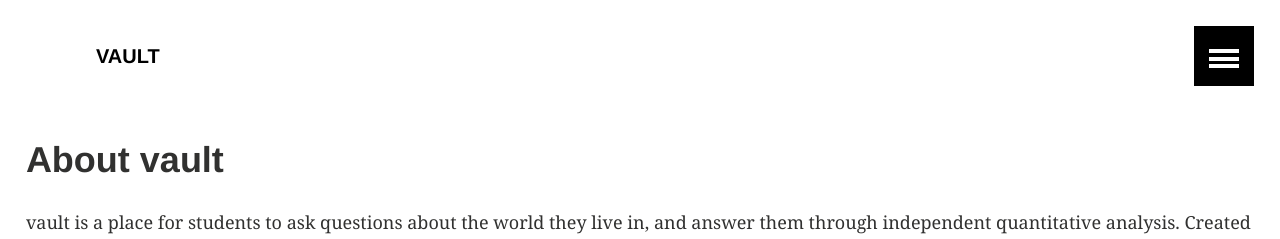
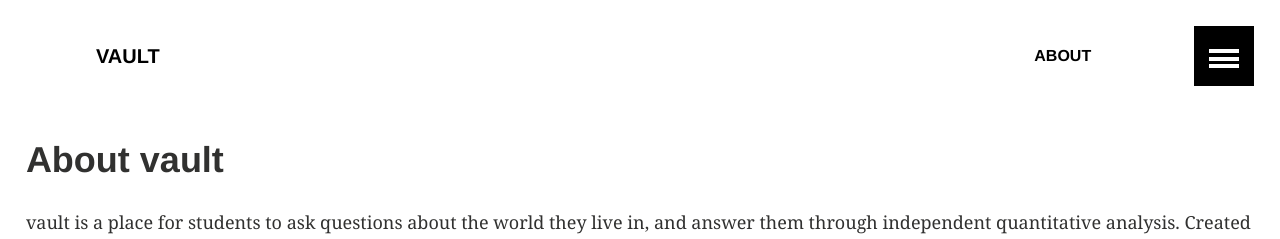
Before and after one commit to avault/avault.github.io, a Jekyll site: the page built from about.md, in a window 1280 px wide. Shown: the top 239 px of the page. Built offline with Jekyll 4.4.1, drawn with Linux system fonts in a browser that asks for light colours.

Commit message:
Added sidebar navigation by modifying the navigation.yml file in  _data.

```diff
--- a/_config.yml
+++ b/_config.yml
@@ -17,6 +17,7 @@ sass:
 permalink: /:categories/:title/
 kramdown:
   toc_levels: 1..2
+  parse_block_html: true
 highlighter: rouge
 plugins:
   - jekyll-sitemap
@@ -39,7 +40,6 @@ owner:
 
 include:
   - .htaccess
-  - about.md
 exclude:
   - "*.less"
   - "*.sublime-project"
--- a/_data/navigation.yml
+++ b/_data/navigation.yml
@@ -1,6 +1,6 @@
 # Site navigation links
 
-- title:
-  url:
-  excerpt:
+- title: About
+  url: /about/
+  excerpt: About vault
   image:
--- a/about.md
+++ b/about.md
@@ -8,7 +8,8 @@ image:
   feature:
   teaser:
   thumb:
-ads: false
+permalink : /about/
+ads: true
 ---
 
 # About vault
```
Also changed, not shown: 1 other file.
